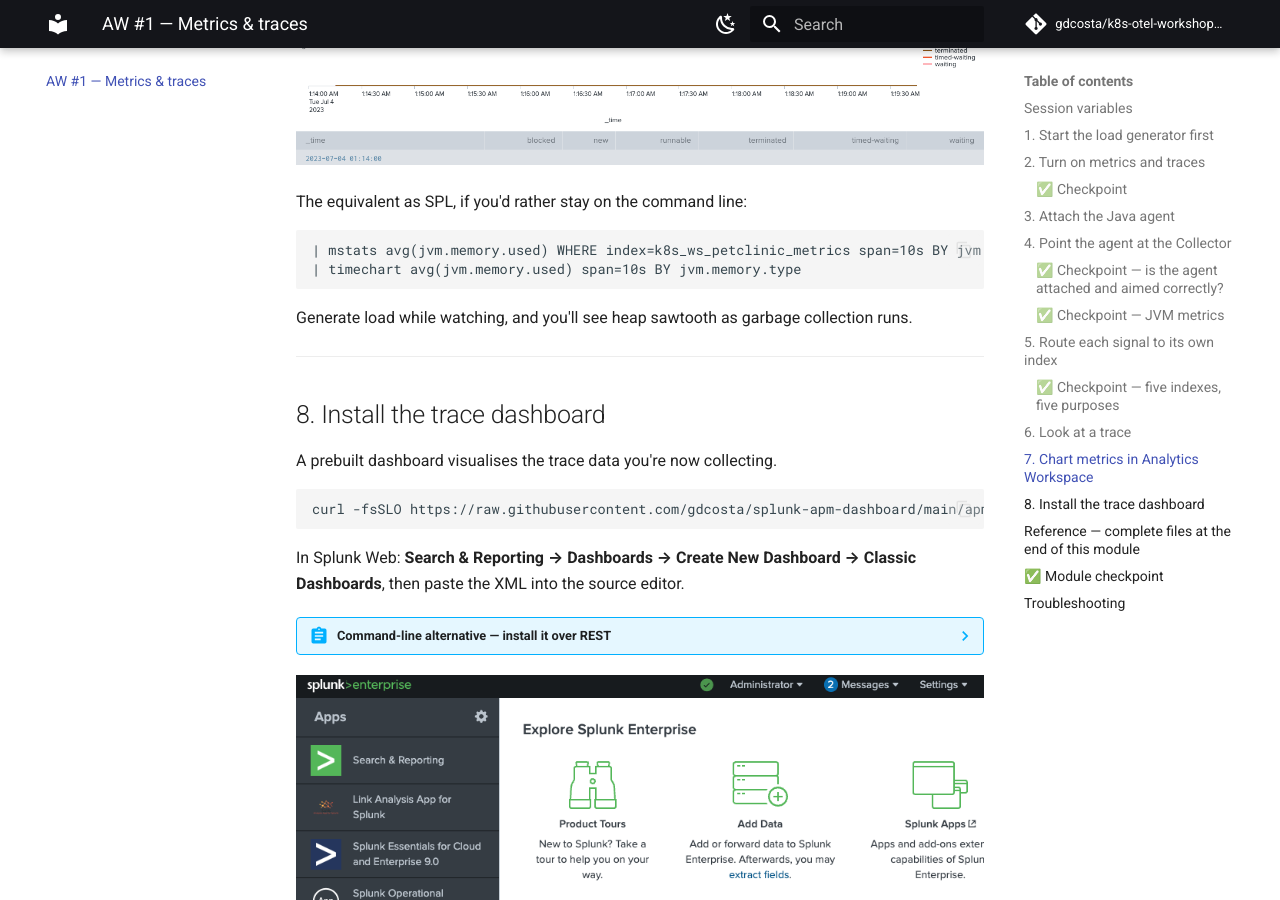
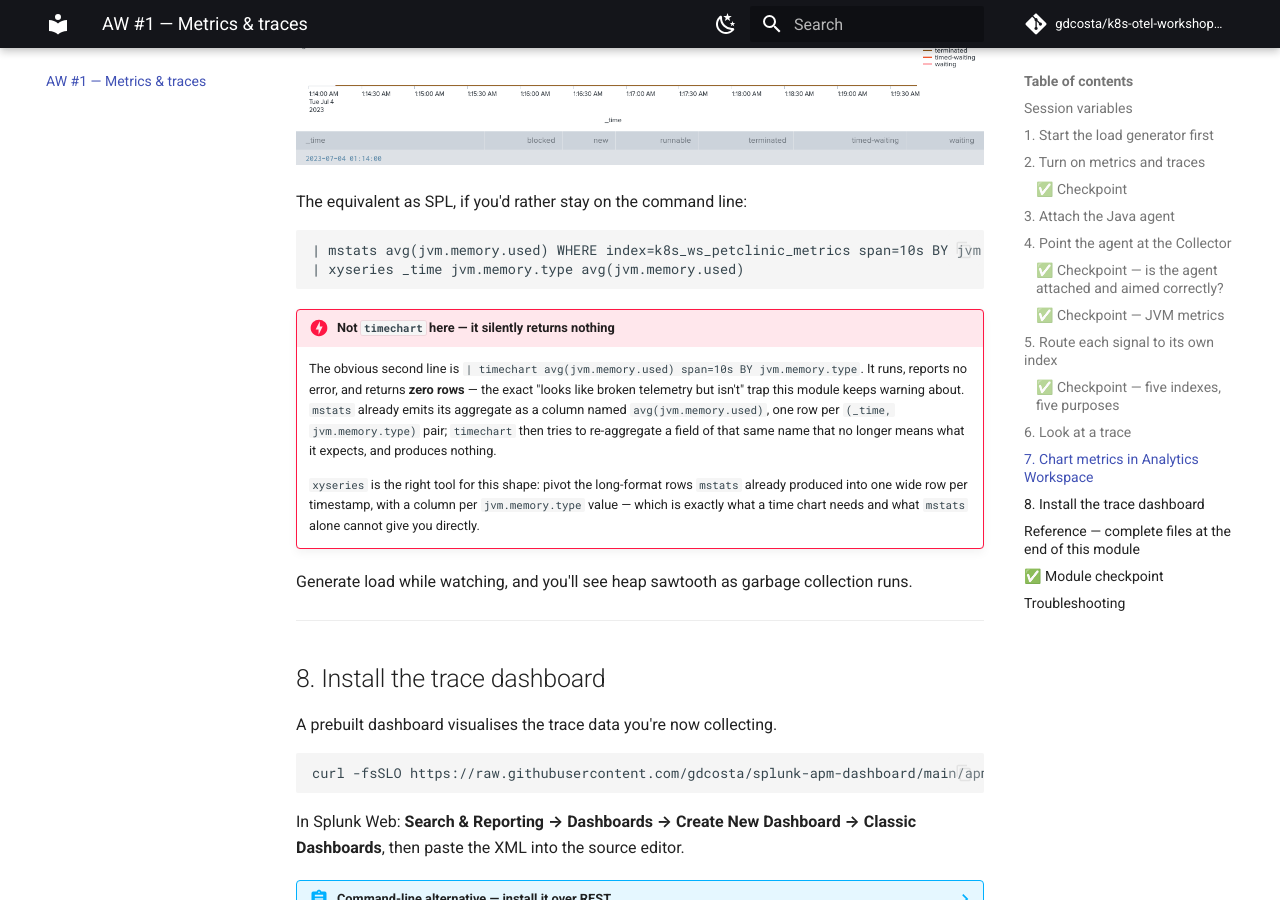
Before and after one commit to gdcosta/k8s-otel-workshop-2026, an MkDocs documentation site: the page built from docs/03-advanced-1/index.md, in a window 1280 px wide and 900 px high, scrolled down 10945 px. Built offline with MkDocs 1.6.1 and Material for MkDocs 9.7.7, drawn with Linux system fonts in a browser that asks for light colours; comment, search, counter and statistics services are not loaded.

Commit message:
AW1: fix a silent-failure mstats/timechart pipe found by regression testing
Step 7's SPL alternative piped mstats into timechart and returned zero rows
with no error -- the same class of "looks like broken telemetry but isn't"
trap the module warns about elsewhere, this time in the module's own example.

Root cause: mstats avg(jvm.memory.used) BY jvm.memory.type emits a column
literally named avg(jvm.memory.used), one row per (_time, jvm.memory.type).
Piping that into timechart avg(jvm.memory.used) ... BY jvm.memory.type asks it
to re-aggregate a field of that name in a context where it no longer means the
same thing.

Tried and rejected before landing on the fix: aliasing the mstats output
(still blank), quoting the dotted BY field (still blank). xyseries is correct
-- it pivots the long-format mstats rows into one wide row per timestamp with a
column per jvm.memory.type value, which is exactly what a time chart needs.
Verified against the literal text now in the doc: real numbers, heap visibly
sawtoothing as GC runs.

Co-Authored-By: Claude Opus 5 (1M context) <noreply@anthropic.com>

````diff
--- a/docs/03-advanced-1/index.md
+++ b/docs/03-advanced-1/index.md
@@ -749,8 +749,21 @@ The equivalent as SPL, if you'd rather stay on the command line:
 
 ```
 | mstats avg(jvm.memory.used) WHERE index=k8s_ws_petclinic_metrics span=10s BY jvm.memory.type
-| timechart avg(jvm.memory.used) span=10s BY jvm.memory.type
+| xyseries _time jvm.memory.type avg(jvm.memory.used)
 ```
+
+!!! danger "Not `timechart` here — it silently returns nothing"
+    The obvious second line is `| timechart avg(jvm.memory.used) span=10s BY jvm.memory.type`.
+    It runs, reports no error, and returns **zero rows** — the exact "looks like broken
+    telemetry but isn't" trap this module keeps warning about. `mstats` already emits its
+    aggregate as a column named `avg(jvm.memory.used)`, one row per `(_time,
+    jvm.memory.type)` pair; `timechart` then tries to re-aggregate a field of that same
+    name that no longer means what it expects, and produces nothing.
+
+    `xyseries` is the right tool for this shape: pivot the long-format rows `mstats`
+    already produced into one wide row per timestamp, with a column per `jvm.memory.type`
+    value — which is exactly what a time chart needs and what `mstats` alone cannot give
+    you directly.
 
 Generate load while watching, and you'll see heap sawtooth as garbage collection runs.
 
````
